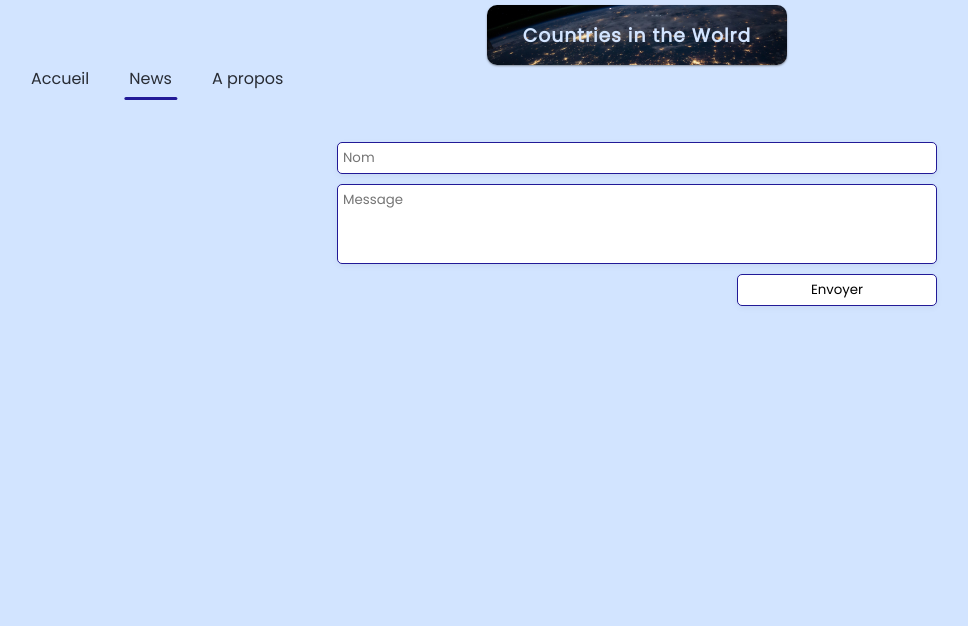
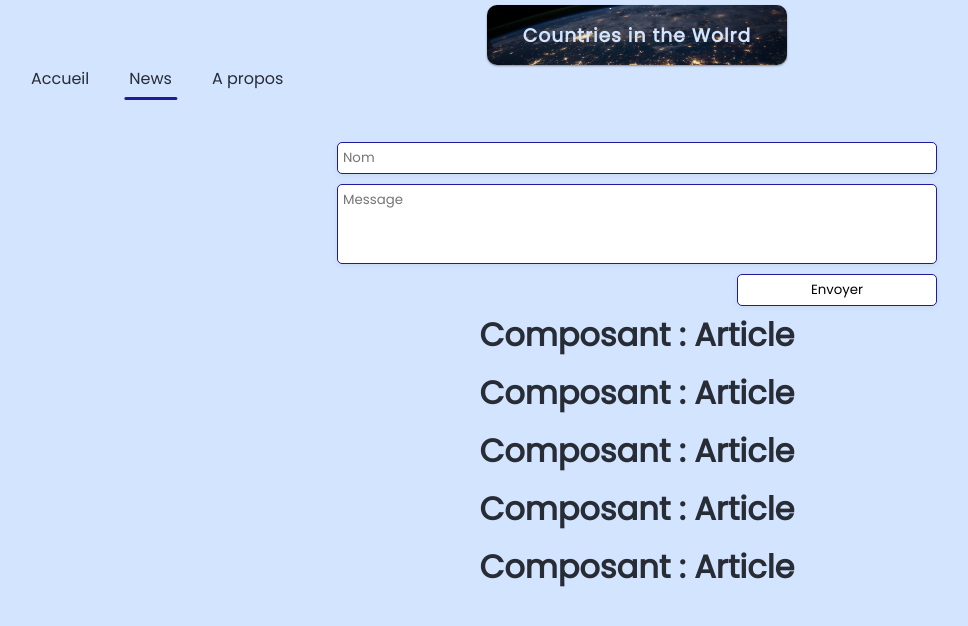
Before and after one commit to wahoostik/country-react, a React (Create React App) app: page /news in a window 1280 px wide. Shown: the top 626 px of the page, without its empty margins (3-971 px from the left). Built offline with nearby package versions, Linux system fonts and the light colour scheme; data requests are answered from the project's data file.

Commit message:
component article

```diff
--- /dev/null
+++ b/src/components/Article.js
@@ -0,0 +1,8 @@
+const Article = () => (
+<div className='article'>
+    <h1>Composant : Article</h1>
+</div>
+);
+
+// == Export
+export default Article;
--- a/src/pages/News.js
+++ b/src/pages/News.js
@@ -1,23 +1,26 @@
 import Logo from "../components/Logo";
 import Navigation from "../components/Navigation";
 import axios from "axios";
-import { useEffect } from "react";
+import { useEffect, useState } from "react";
+import Article from "../components/Article";
 
 const News = () => {
+    const [newsData, setNewsData] = useState([]);
+
     const baseUrl = 'http://localhost:3004/articles';
 
     const getData = async () => {
         try {
-            const response = await axios.get(baseUrl)
-            console.log(response);
+            const response = await axios.get(baseUrl);
+            setNewsData(response.data);
         } catch (error) {
             console.trace(error);
         }
     };
 
-useEffect(() => {
-getData();
-}, []);
+    useEffect(() => {
+    getData();
+    }, []);
 
     return (
 <div className='news-container'>
@@ -28,6 +31,9 @@ getData();
             <textarea placeholder="Message"></textarea>
             <input type="submit" value="Envoyer" />
         </form>
+            <ul>{newsData.map((article) => (
+                <Article key={article.id}/>
+            ))}</ul>
 </div>
 )};
 
```
